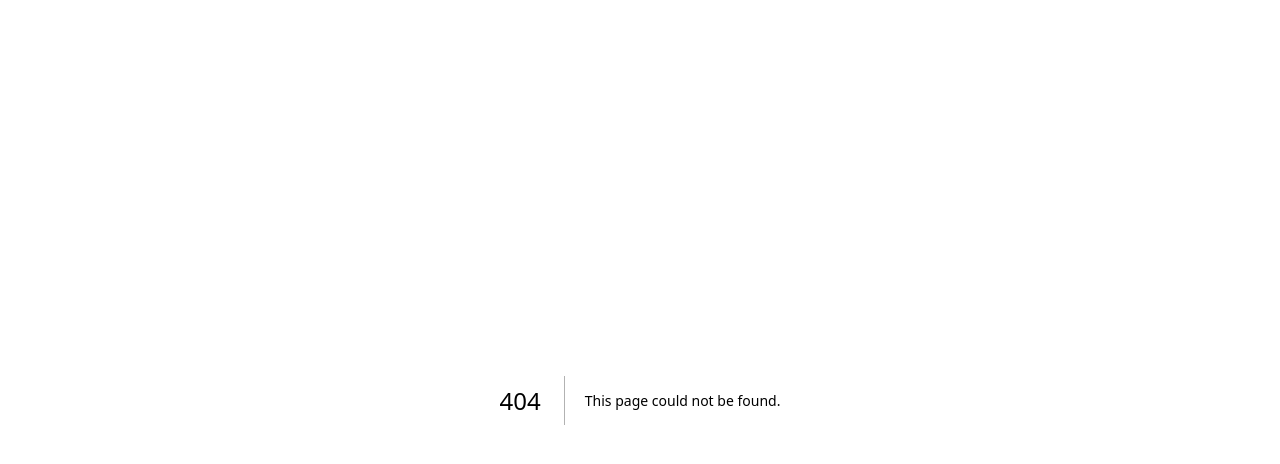
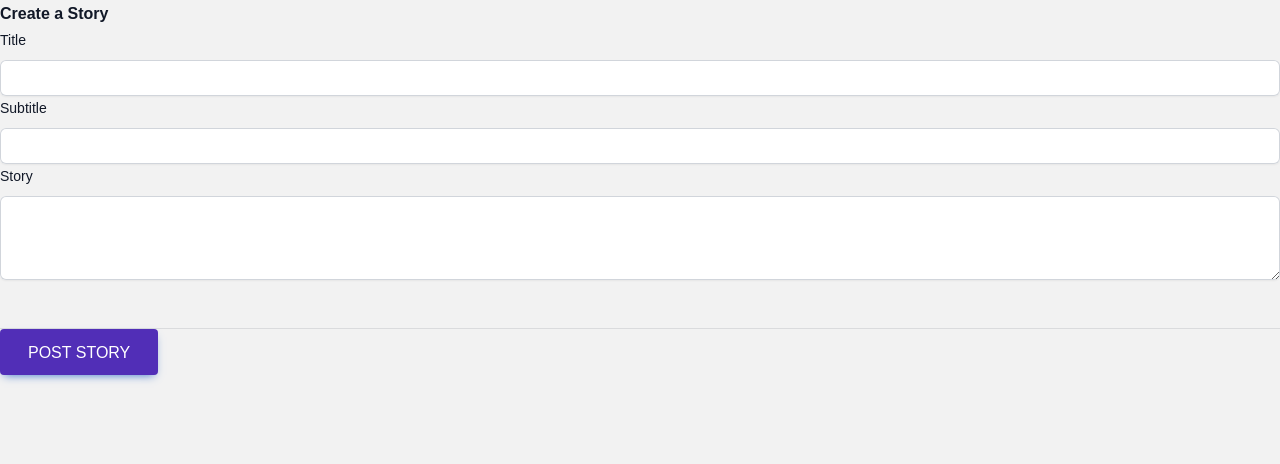
Before and after one commit to o-ashour/migrant-mingle, a Next.js app: page /create-story in a window 1280 px wide. Before the commit this address had no page. Shown: the top 464 px of the page. Built offline with nearby package versions, Linux system fonts and the light colour scheme; a web font is replaced by a local one.

Commit message:
Add Create Story Page

```diff
--- /dev/null
+++ b/src/app/create-story/page.js
@@ -0,0 +1,63 @@
+import Link from "next/link"
+
+export default function CreateStory() {
+  return (
+    <form>
+      <div class="space-y-12">
+        <div class="border-b border-gray-900/10 pb-12">
+          <h2 class="text-base font-semibold leading-7 text-gray-900">
+            Create a Story
+          </h2>
+            <div className="sm:col-span-3">
+              <label htmlFor="title" className="block text-sm font-medium leading-6 text-gray-900">
+                Title
+              </label>
+              <div className="mt-2">
+                <input
+                  type="text"
+                  name="title"
+                  id="title"
+                  autoComplete="given-name"
+                  className="block w-full rounded-md border-0 py-1.5 text-gray-900 shadow-sm ring-1 ring-inset ring-gray-300 placeholder:text-gray-400 focus:ring-2 focus:ring-inset focus:ring-indigo-600 sm:text-sm sm:leading-6"
+                />
+              </div>
+            </div>
+
+            <div className="sm:col-span-3">
+              <label htmlFor="subtitle" className="block text-sm font-medium leading-6 text-gray-900">
+                Subtitle
+              </label>
+              <div className="mt-2">
+                <input
+                  type="text"
+                  name="subtitle"
+                  id="subtitle"
+                  autoComplete="family-name"
+                  className="block w-full rounded-md border-0 py-1.5 text-gray-900 shadow-sm ring-1 ring-inset ring-gray-300 placeholder:text-gray-400 focus:ring-2 focus:ring-inset focus:ring-indigo-600 sm:text-sm sm:leading-6"
+                />
+              </div>
+            </div>
+
+          <div class="col-span-full">
+            <label htmlfor="story" class="block text-sm font-medium leading-6 text-gray-900">
+              Story
+            </label>
+            <div class="mt-2">
+              <textarea id="story" name="story" rows="3" class="block w-full rounded-md border-0 py-1.5 text-gray-900 shadow-sm ring-1 ring-inset ring-gray-300 placeholder:text-gray-400 focus:ring-2 focus:ring-inset focus:ring-indigo-600 sm:text-sm sm:leading-6"></textarea>
+            </div>
+          </div>
+        </div>
+        <Link href="/dashboard">
+          <button
+            type="button"
+            className="inline-block rounded bg-primary px-7 pb-2.5 pt-3 text-base font-medium uppercase leading-normal text-white shadow-[0_4px_9px_-4px_#3b71ca] transition duration-150 ease-in-out hover:bg-primary-600 hover:shadow-[0_8px_9px_-4px_rgba(59,113,202,0.3),0_4px_18px_0_rgba(59,113,202,0.2)] focus:bg-primary-600 focus:shadow-[0_8px_9px_-4px_rgba(59,113,202,0.3),0_4px_18px_0_rgba(59,113,202,0.2)] focus:outline-none focus:ring-0 active:bg-primary-700 active:shadow-[0_8px_9px_-4px_rgba(59,113,202,0.3),0_4px_18px_0_rgba(59,113,202,0.2)] dark:shadow-[0_4px_9px_-4px_rgba(59,113,202,0.5)] dark:hover:shadow-[0_8px_9px_-4px_rgba(59,113,202,0.2),0_4px_18px_0_rgba(59,113,202,0.1)] dark:focus:shadow-[0_8px_9px_-4px_rgba(59,113,202,0.2),0_4px_18px_0_rgba(59,113,202,0.1)] dark:active:shadow-[0_8px_9px_-4px_rgba(59,113,202,0.2),0_4px_18px_0_rgba(59,113,202,0.1)]"
+            data-te-ripple-init
+            data-te-ripple-color="light"
+          >
+            Post Story
+          </button>
+        </Link>
+      </div>
+    </form>
+  )
+}
--- a/src/app/dashboard/page.js
+++ b/src/app/dashboard/page.js
@@ -1,3 +1,5 @@
+import Link from "next/link"
+
 export default function Dashboard() {
   return (
     <div className="min-h-full">
@@ -7,7 +9,18 @@ export default function Dashboard() {
         </div>
       </header>
       <main>
-        <div className="mx-auto max-w-7xl py-6 sm:px-6 lg:px-8">{/* Your content */}</div>
+        <div className="mx-auto max-w-7xl py-6 sm:px-6 lg:px-8">
+          <Link href="/create-story">
+            <button
+              type="button"
+              className="inline-block rounded bg-primary px-7 pb-2.5 pt-3 text-base font-medium uppercase leading-normal text-white shadow-[0_4px_9px_-4px_#3b71ca] transition duration-150 ease-in-out hover:bg-primary-600 hover:shadow-[0_8px_9px_-4px_rgba(59,113,202,0.3),0_4px_18px_0_rgba(59,113,202,0.2)] focus:bg-primary-600 focus:shadow-[0_8px_9px_-4px_rgba(59,113,202,0.3),0_4px_18px_0_rgba(59,113,202,0.2)] focus:outline-none focus:ring-0 active:bg-primary-700 active:shadow-[0_8px_9px_-4px_rgba(59,113,202,0.3),0_4px_18px_0_rgba(59,113,202,0.2)] dark:shadow-[0_4px_9px_-4px_rgba(59,113,202,0.5)] dark:hover:shadow-[0_8px_9px_-4px_rgba(59,113,202,0.2),0_4px_18px_0_rgba(59,113,202,0.1)] dark:focus:shadow-[0_8px_9px_-4px_rgba(59,113,202,0.2),0_4px_18px_0_rgba(59,113,202,0.1)] dark:active:shadow-[0_8px_9px_-4px_rgba(59,113,202,0.2),0_4px_18px_0_rgba(59,113,202,0.1)]"
+              data-te-ripple-init
+              data-te-ripple-color="light"
+            >
+              Post a Story
+            </button>
+          </Link>
+        </div>
       </main>
     </div>
   )
```
